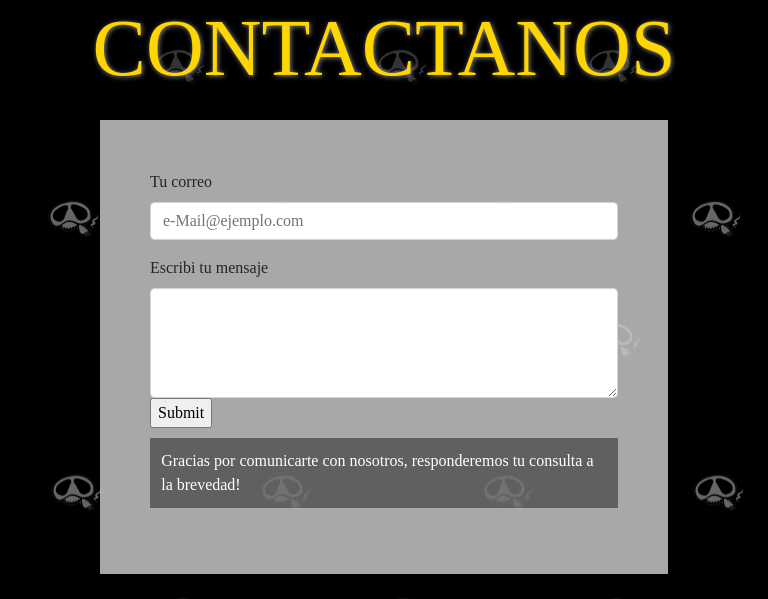
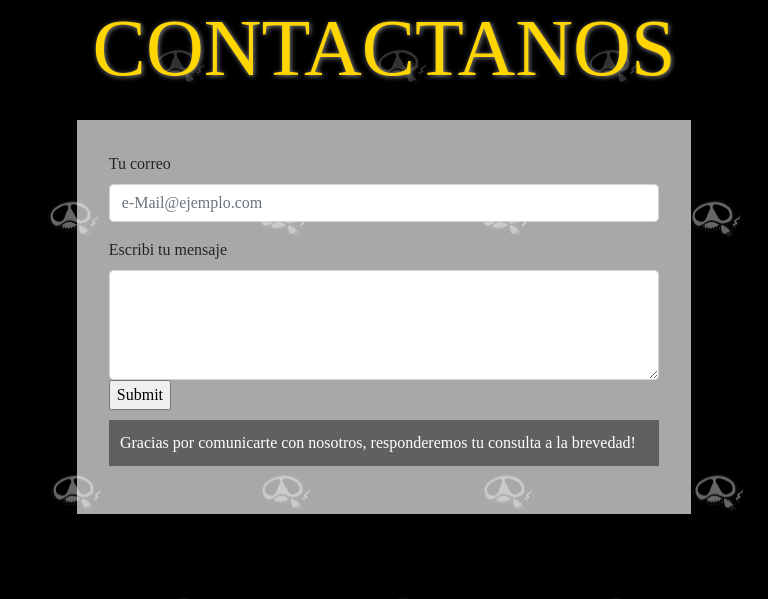
Before and after one commit to velez93/LaVela, a website: page contacto.html in a window 768 px wide. Shown: the part 920-1519 px from the top of the page. Drawn offline with nearby package versions, Linux system fonts and the light colour scheme; a web font is replaced by a local one.

Commit message:
imagenbio

```diff
--- a/scss/origen.scss
+++ b/scss/origen.scss
@@ -251,7 +251,7 @@ article {
     .bio {
 	    width: 90%;
 	    max-width: 1300px;
-	    height: 80vh;
+
 	    margin: auto;
 	    padding: 100px 0;
 	    display: flex;
@@ -334,9 +334,11 @@ p {
 }
 
 .casillaContacto {
-	margin: 0px 100px;
-	padding: 50px;
+	margin: auto;
+	padding: 3em;
 	background-color: rgba(255, 255, 255, 0.658);
+    width: 60%;
+    justify-content: center;
 
 }
 
@@ -518,8 +520,10 @@ p {
 
     }
     .casillaContacto {
-        margin: 1em;
+        margin: auto;
         padding: 1em;
+        justify-content: center;
+        width: 90%;
     }
 }
 /*FinSmartphone**********************************
@@ -594,6 +598,12 @@ p {
 		justify-content: center;
 		margin: auto;
 	}
+    .casillaContacto {
+        margin: auto;
+        padding: 2em;
+        justify-content: center;
+        width: 80%;
+    }
 }
 
 /*FinTablet**********************************
```
Also changed, not shown: scss/origen.css, 1 other file.
